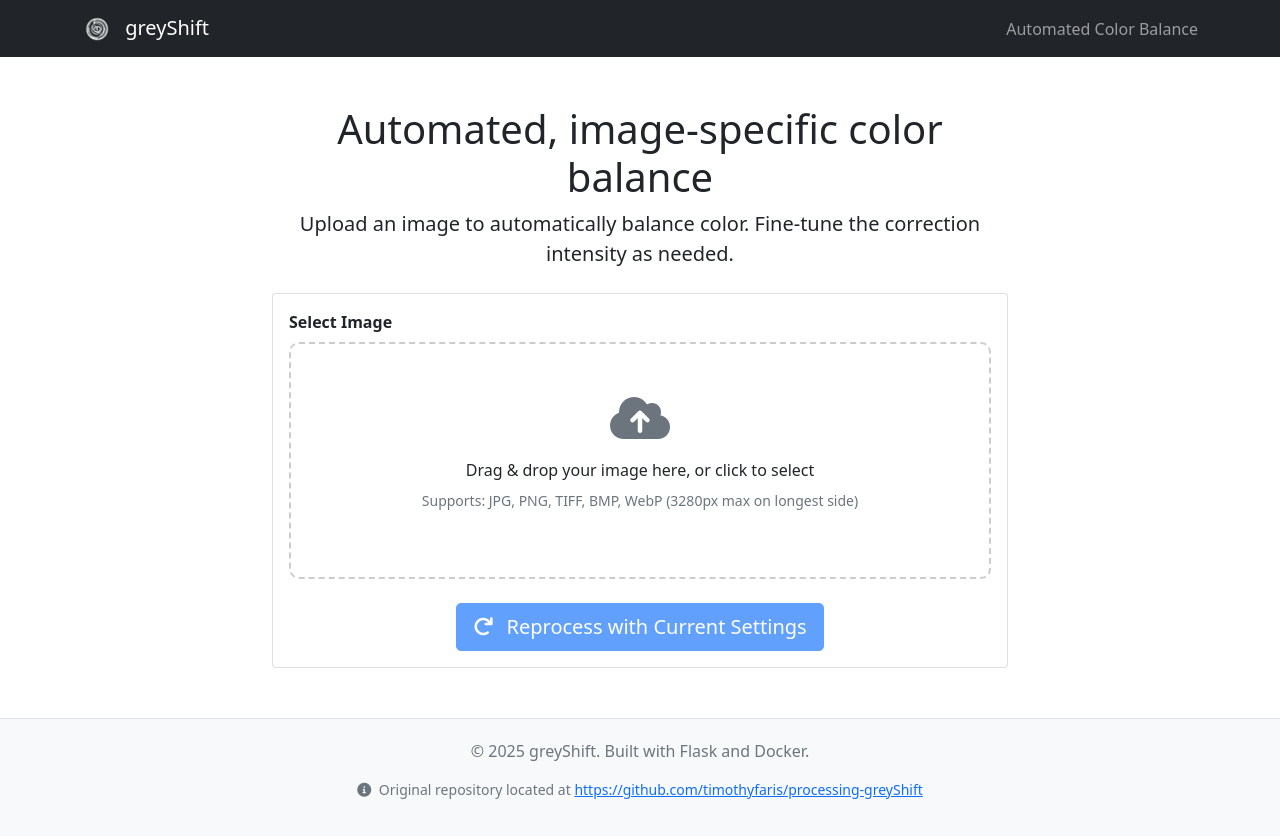
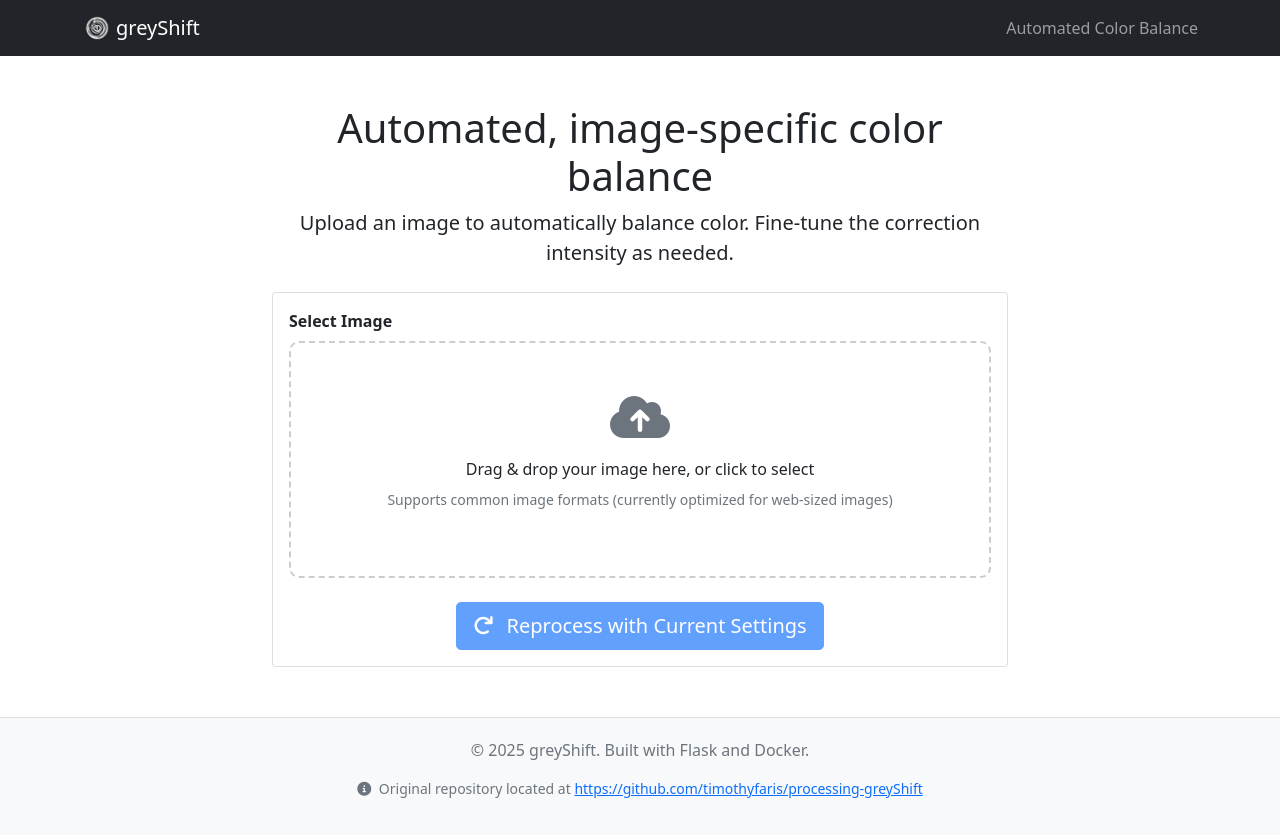
Before and after one commit to timothyfaris/greyShift, a Flask app: page / in a window 1280 px wide. After the commit the page ends 798 px from the top, so only its background shows below. Run offline with Flask 3, Linux system fonts and the light colour scheme; some libraries are stand-ins or nearby versions.

Commit message:
Update upload text to be more user-friendly and accurate

```diff
--- a/templates/index.html
+++ b/templates/index.html
@@ -149,8 +149,8 @@
     <!-- Navigation -->
     <nav class="navbar navbar-dark bg-dark">
         <div class="container">
-            <a class="navbar-brand" href="#">
-                <img src="{{ url_for('static', filename='greyShift_favicon.png') }}" alt="greyShift" height="30" class="d-inline-block align-text-top me-2">
+            <a class="navbar-brand d-flex align-items-center" href="#">
+                <img src="{{ url_for('static', filename='greyShift_favicon.png') }}" alt="greyShift" height="30" class="me-1">
                 greyShift
             </a>
             <span class="navbar-text">
@@ -179,7 +179,7 @@
                                 <div class="drag-drop-area" id="dragDropArea">
                                     <i class="fas fa-cloud-upload-alt fa-3x text-muted mb-3"></i>
                                     <p class="mb-2">Drag & drop your image here, or click to select</p>
-                                    <p class="text-muted small">Supports: JPG, PNG, TIFF, BMP, WebP (3280px max on longest side)</p>
+                                    <p class="text-muted small">Supports common image formats (currently optimized for web-sized images)</p>
                                     <input type="file" id="fileInput" name="file" accept="image/*" class="d-none">
                                 </div>
                                 <div id="fileInfo" class="mt-2 text-muted small" style="display: none;"></div>
```
